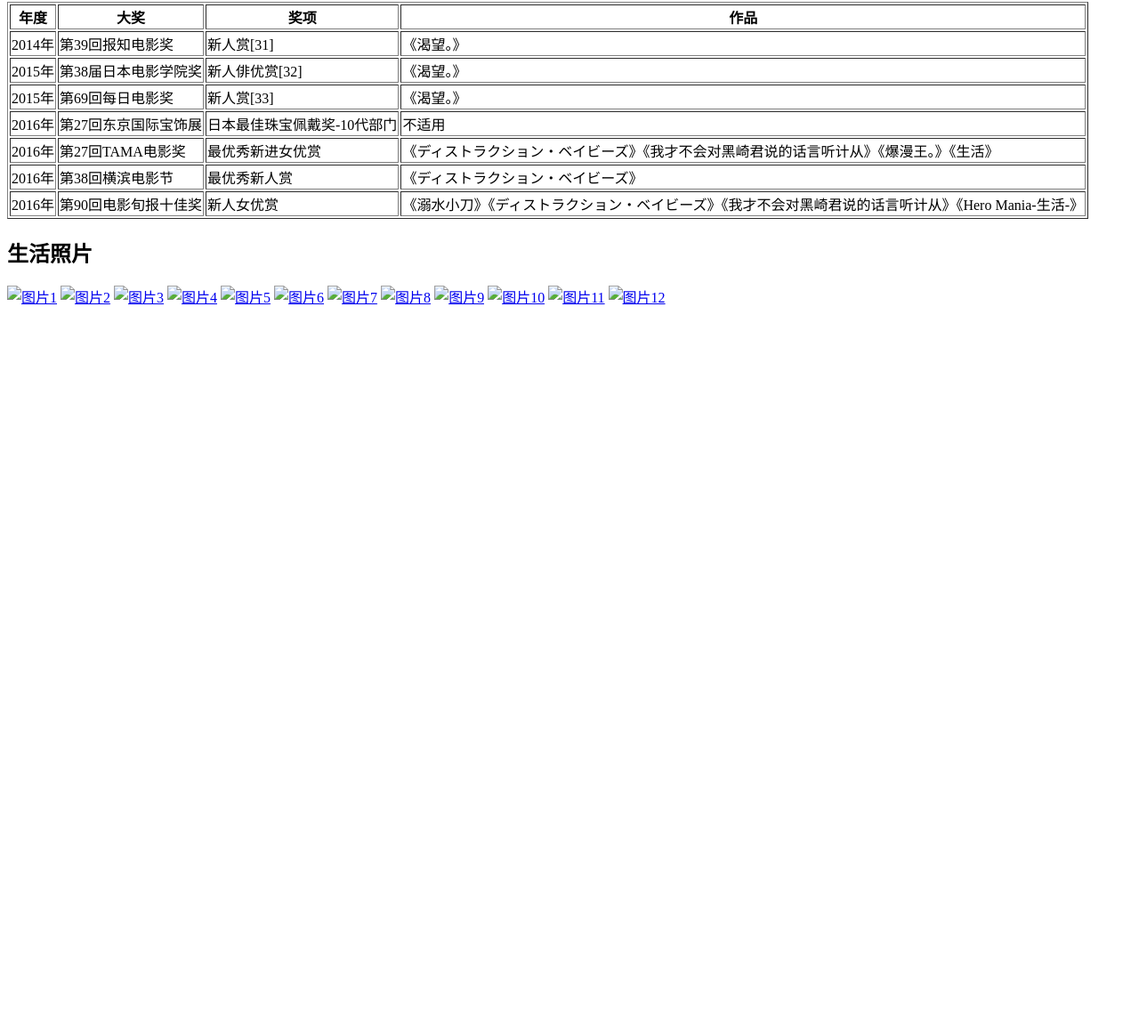
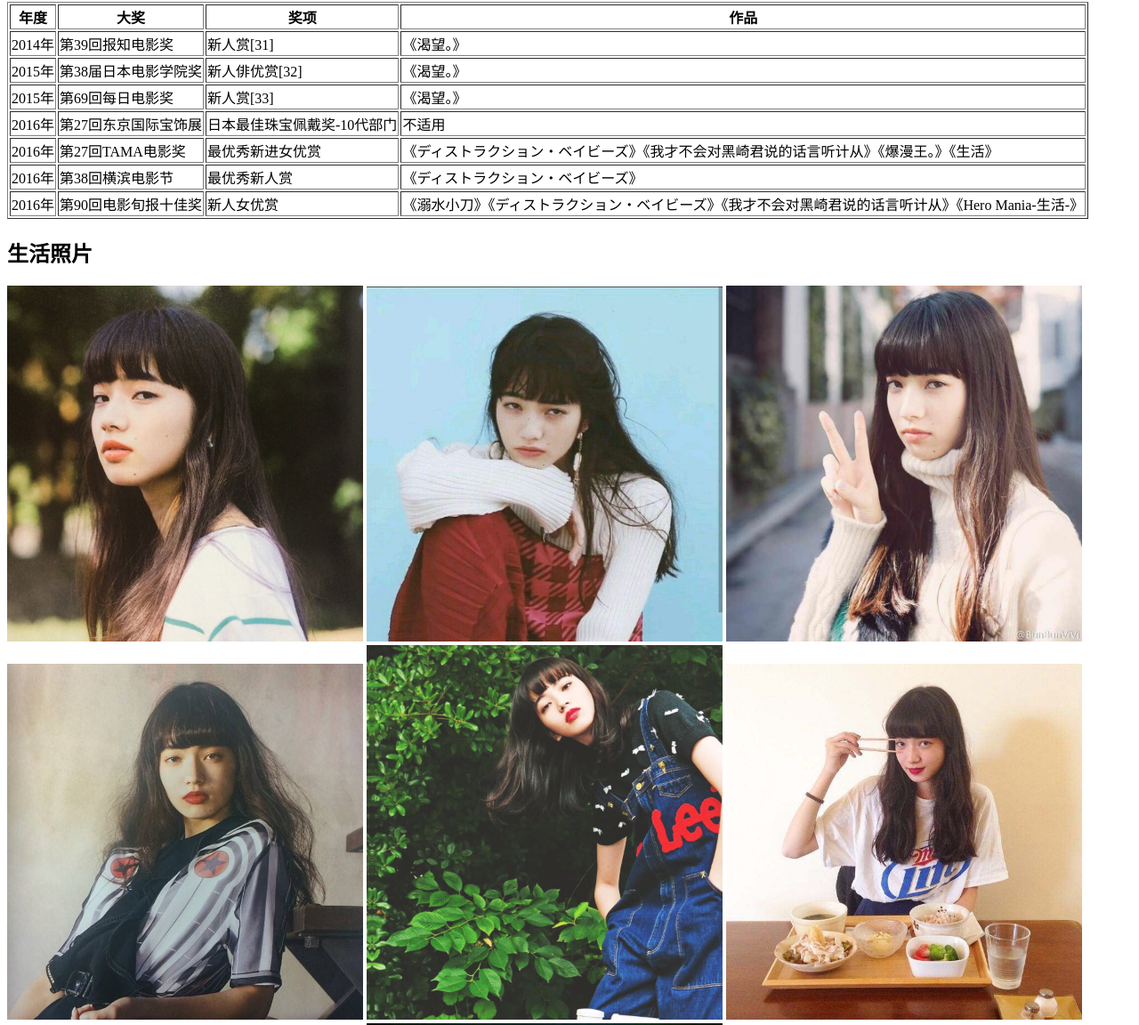
Before and after one commit to YukiGuo/nana-intro, a plain HTML site: page index.html in a window 1280 px wide. Shown: the part 831-1983 px from the top of the page at 89% size. Before the commit the page ends 1184 px from the top, so only its background shows below. Drawn offline with Linux system fonts and the light colour scheme; the site is published under a folder, as on GitHub Pages, so addresses that start at the root find nothing.

```diff
--- a/index.html
+++ b/index.html
@@ -100,18 +100,18 @@
         </tbody>
     </table>
     <h2 id="four">生活照片</h2>
-    <a href="image/1.jpg" target="_blank"><img src="/image/1.jpg" width="400" alt="图片1"></a>
-    <a href="image/2.jpg" target="_blank"><img src="/image/2.jpg" width="400" alt="图片2"></a>
-    <a href="image/3.jpg" target="_blank"><img src="/image/3.jpg" width="400" alt="图片3"></a>
-    <a href="image/4.jpg" target="_blank"><img src="/image/4.jpg" width="400" alt="图片4"></a>
-    <a href="image/5.jpg" target="_blank"><img src="/image/5.jpg" width="400" alt="图片5"></a>
-    <a href="image/6.jpg" target="_blank"><img src="/image/6.jpg" width="400" alt="图片6"></a>
-    <a href="image/7.jpg" target="_blank"><img src="/image/7.jpg" width="400" alt="图片7"></a>
-    <a href="image/8.jpg" target="_blank"><img src="/image/8.jpg" width="400" alt="图片8"></a>
-    <a href="image/9.jpg" target="_blank"><img src="/image/9.jpg" width="400" alt="图片9"></a>
-    <a href="image/10.jpg" target="_blank"><img src="/image/10.jpg" width="400" alt="图片10"></a>
-    <a href="image/11.jpg" target="_blank"><img src="/image/11.jpg" width="400" alt="图片11"></a>
-    <a href="image/12.jpg" target="_blank"><img src="/image/12.jpg" width="400" alt="图片12"></a>
+    <a href="image/1.jpg" target="_blank"><img src="image/1.jpg" width="400" alt="图片1"></a>
+    <a href="image/2.jpg" target="_blank"><img src="image/2.jpg" width="400" alt="图片2"></a>
+    <a href="image/3.jpg" target="_blank"><img src="image/3.jpg" width="400" alt="图片3"></a>
+    <a href="image/4.jpg" target="_blank"><img src="image/4.jpg" width="400" alt="图片4"></a>
+    <a href="image/5.jpg" target="_blank"><img src="image/5.jpg" width="400" alt="图片5"></a>
+    <a href="image/6.jpg" target="_blank"><img src="image/6.jpg" width="400" alt="图片6"></a>
+    <a href="image/7.jpg" target="_blank"><img src="image/7.jpg" width="400" alt="图片7"></a>
+    <a href="image/8.jpg" target="_blank"><img src="image/8.jpg" width="400" alt="图片8"></a>
+    <a href="image/9.jpg" target="_blank"><img src="image/9.jpg" width="400" alt="图片9"></a>
+    <a href="image/10.jpg" target="_blank"><img src="image/10.jpg" width="400" alt="图片10"></a>
+    <a href="image/11.jpg" target="_blank"><img src="image/11.jpg" width="400" alt="图片11"></a>
+    <a href="image/12.jpg" target="_blank"><img src="image/12.jpg" width="400" alt="图片12"></a>
 
 </body>
 
```
